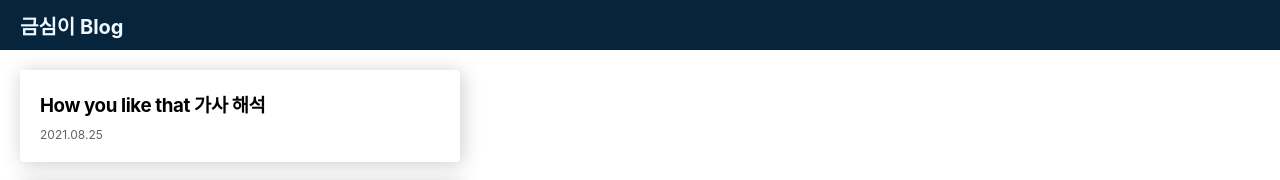
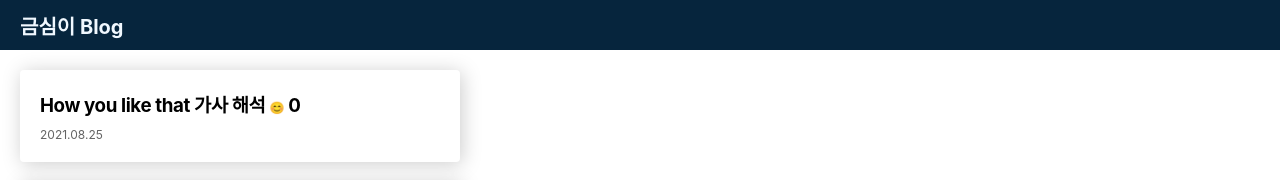
Before and after one commit to simigeum/blog, a React (Create React App) app: page / in a window 1280 px wide. Shown: the top 180 px of the page. Built offline with nearby package versions, Linux system fonts and the light colour scheme.

Commit message:
🎈 Arrow function

```diff
--- a/src/App.js
+++ b/src/App.js
@@ -3,7 +3,9 @@ import logo from './logo.svg';
 import './App.css';
 
 function App() {
+
 let [postName, b] = useState( ['How you like that 가사 해석', 'Kill this love', 'lovesick girl'] );
+let [like, likePlus] = useState(0);
 
   return (
     <div className="App">
@@ -12,7 +14,7 @@ let [postName, b] = useState( ['How you like that 가사 해석', 'Kill this lov
       </header>
       <ol className="post-list">
         <li className="post-item">
-          <h3>{ postName[0] }</h3>
+          <h3>{ postName[0] } <span onClick={ ()=>{likePlus(like + 1)} }>😊</span> {like} </h3>
           <span>2021.08.25</span>
         </li>
         <li className="post-item">
```
